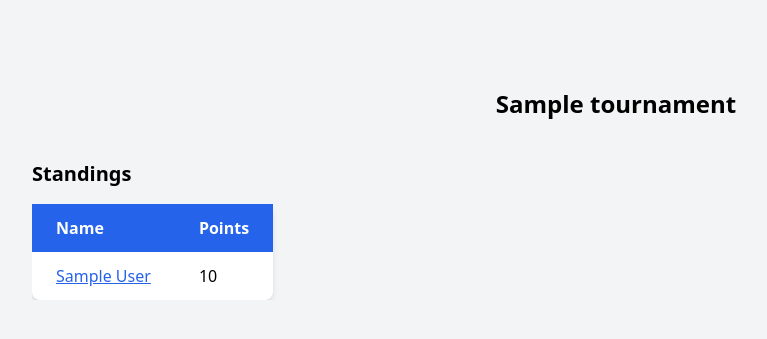
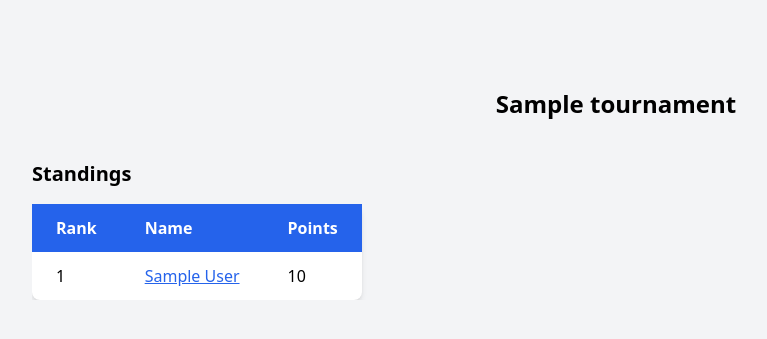
Before and after one commit to idanmel/hahimur, a Django app: page /tournaments/1/standings in a window 1280 px wide. Shown: the part 60-399 px from the top of the page, without its empty margins (24-791 px from the left). Run offline with Django 5.2, Linux system fonts and the light colour scheme; tables that the repository leaves empty hold one stand-in row (values such as "Sample post"); some libraries are stand-ins or nearby versions.

Commit message:
added ranks

```diff
--- a/tournaments/models.py
+++ b/tournaments/models.py
@@ -240,7 +240,7 @@ class TotalPoint(models.Model):
         }
 
     class Meta:
-        ordering = ['-points']
+        ordering = ['-points', '-friend']
 
 
 @receiver(post_save, sender=TopScorerPoint)
--- a/tournaments/templates/tournaments/standings.html
+++ b/tournaments/templates/tournaments/standings.html
@@ -11,6 +11,7 @@
         <table class="table-auto bg-white shadow-md rounded-lg">
           <thead class="bg-blue-600 text-white">
             <tr>
+              <th class="py-3 px-6 text-left group">Rank</th>
               <th class="py-3 px-6 text-left group">Name</th>
               <th class="py-3 px-6 text-left group">Points</th>
             </tr>
@@ -18,6 +19,7 @@
           <tbody class="divide-y divide-gray-200">
             {% for total_point in total_points %}
               <tr class="hover:bg-gray-50">
+                <td class="py-3 px-6">{{ total_point.rank }}</td>
                 <td class="py-3 px-6">
                     <a href="/tournaments/{{tournament.tournament_id}}/friend/{{total_point.friend.friend_id}}"
                     class="text-blue-600 hover:text-blue-500 underline">
--- a/tournaments/views.py
+++ b/tournaments/views.py
@@ -24,13 +24,25 @@ def tournaments(request):
     return render(request, "tournaments/index.html", context)
 
 
+def standings_context(t, total_points):
+    points = [tp.points for tp in total_points if tp]
+    ranks = [points.index(value) + 1 for value in points]
+    total_points = [tp.serialize() for tp in total_points if tp]
+
+    for rank, total_point in zip(ranks, total_points):
+        total_point["rank"] = rank
+
+    return {
+        "tournament": t.serialize(),
+        "total_points": total_points
+    }
+
 def standing(request, tournament_id):
     t = Tournament.objects.get(id=tournament_id)
     total_points = TotalPoint.objects.filter(tournament=t)
-    context = {
-        "tournament": t.serialize(),
-        "total_points": [tp.serialize() for tp in total_points if tp]
-    }
+    context = {"tournament": t.serialize()}
+    if total_points:
+        context = standings_context(t, total_points)
     return render(request, "tournaments/standings.html", context)
 
 
```
Also changed, not shown: README.md.
